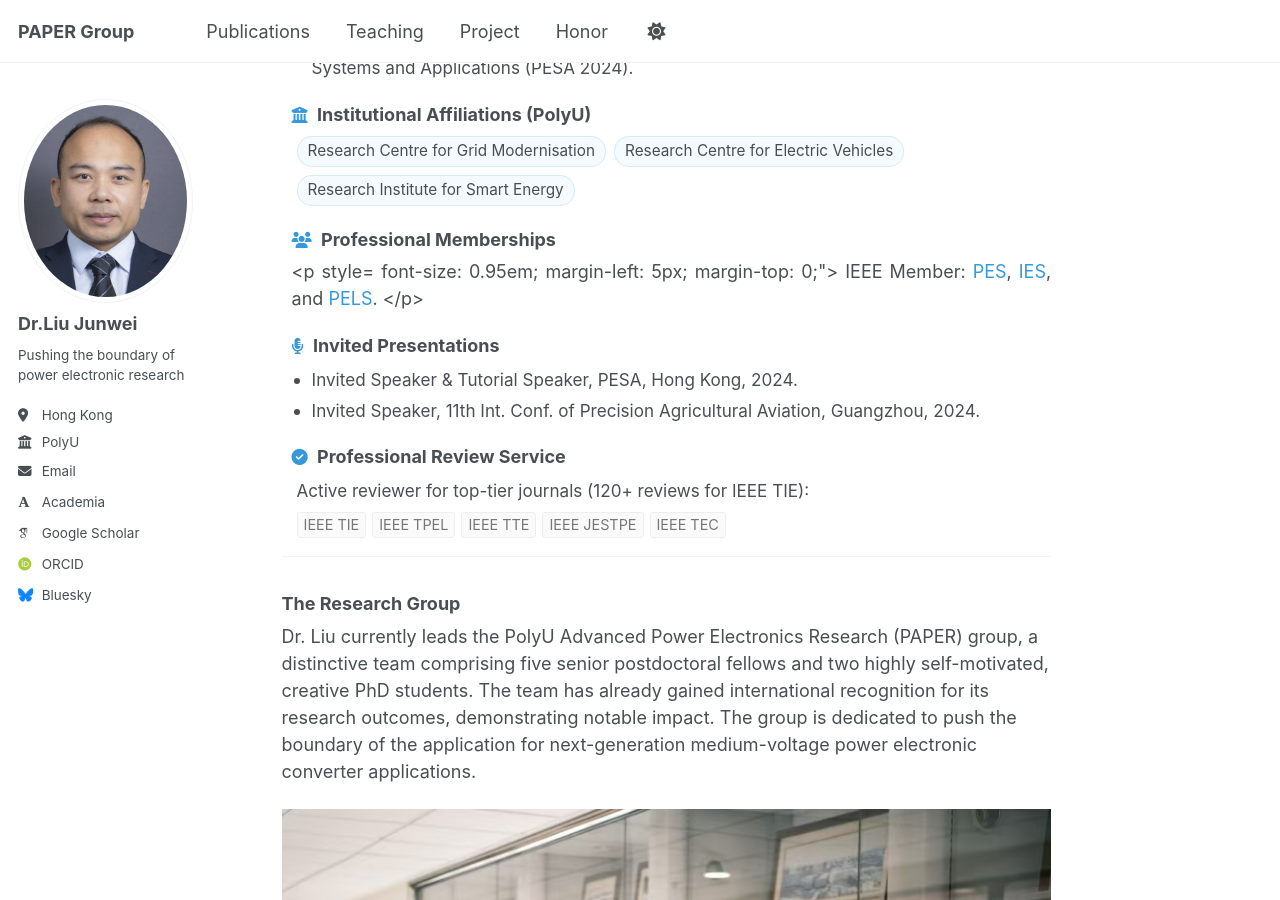
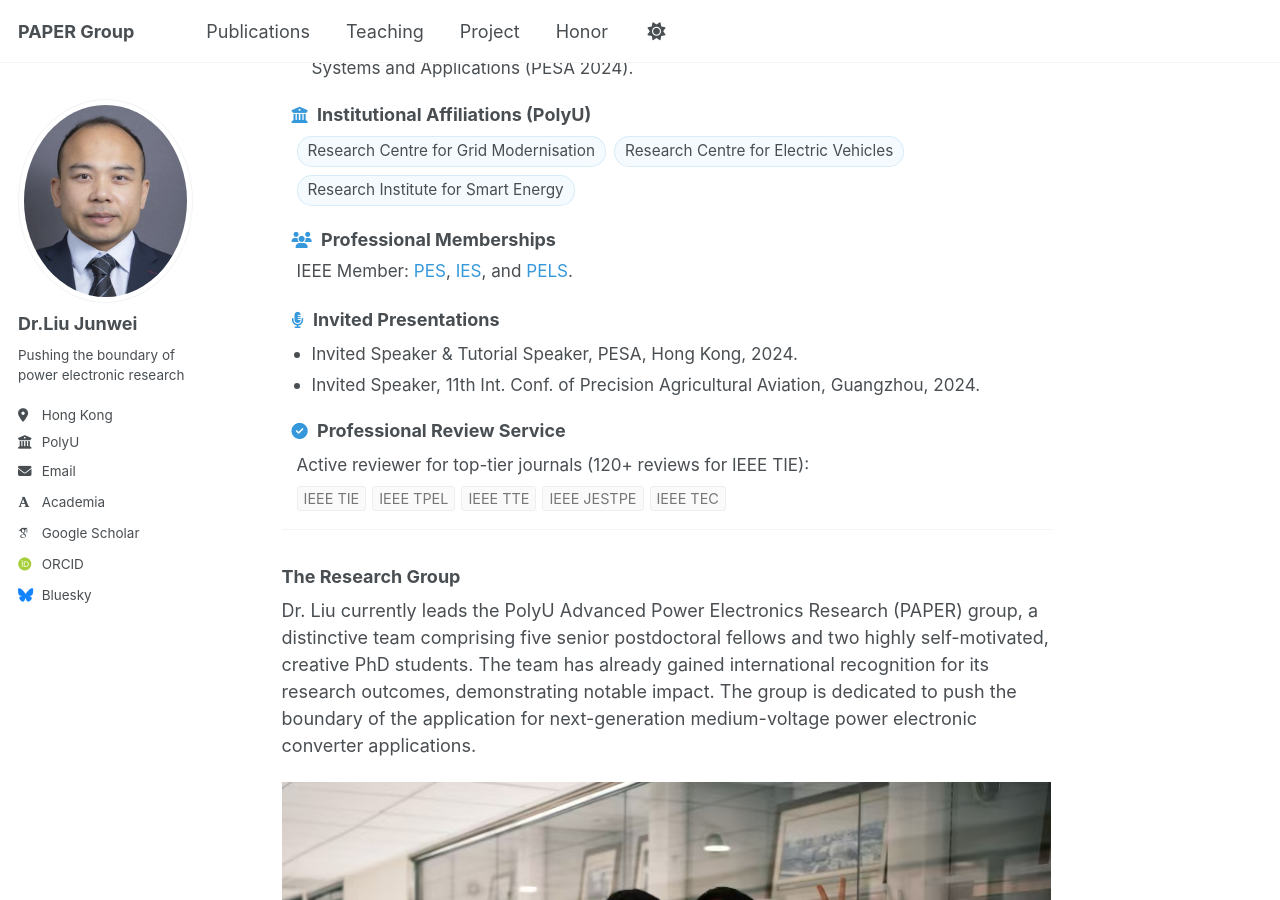
Before and after one commit to xuwenjie404/LiuJW, a Jekyll site: the page built from _pages/about.md, in a window 1280 px wide and 900 px high, scrolled down 1984 px. Built offline with Jekyll 4.4.1, drawn with Linux system fonts in a browser that asks for light colours; some web fonts are replaced; a script bundle is joined from its source files by our own code; library files that are not in the unit come from our copies.

Commit message:
fix bug.

```diff
--- a/_pages/about.md
+++ b/_pages/about.md
@@ -89,7 +89,7 @@
 
   <div style="margin-bottom: 20px;">
     <p style="margin-bottom: 5px;"><strong><i class="fas fa-users" style="color: #3498db; margin-right: 5px; font-size: 0.9em;"></i> Professional Memberships</strong></p>
-    <p style= font-size: 0.95em; margin-left: 5px; margin-top: 0;">
+    <p style= "font-size: 0.95em; margin-left: 5px; margin-top: 0">
       IEEE Member: <span style="color: #3498db;">PES</span>, <span style="color: #3498db;">IES</span>, and <span style="color: #3498db;">PELS</span>.
     </p>
   </div>
```
